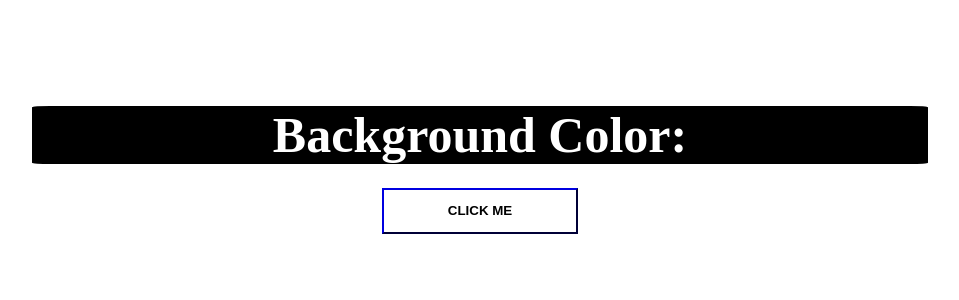
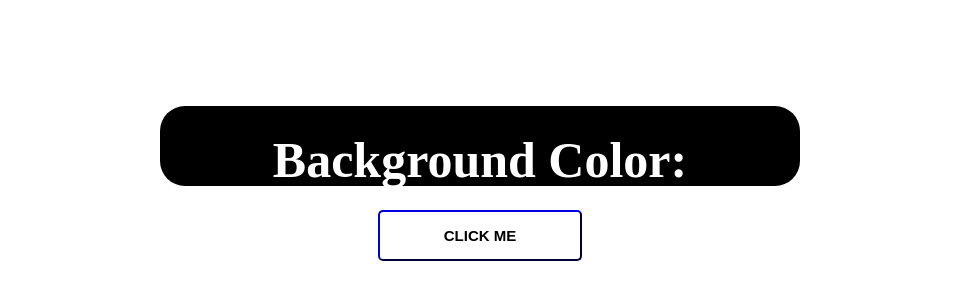
Before and after one commit to JaredStephens/color_flipper, a plain HTML site: page index.html in a window 1280 px wide. Shown: the part 214-514 px from the top of the page, without its empty margins (160-1119 px from the left). Drawn offline with Linux system fonts and the light colour scheme.

Commit message:
style changes, adding button animations

```diff
--- a/styles.css
+++ b/styles.css
@@ -12,11 +12,13 @@ h1 {
 	font-size: 50px;
 	background-color: black;
 	color: white;
-	width: 70%;
+	width: 50%;
+	height: 10vh;
 	display: block;
 	margin-left: auto;
 	margin-right: auto;
-	border-radius: 2%;
+	border-radius: 25px;
+	padding: 0.5em 0%;
 }
 button {
 	padding: 1em 5%;
@@ -25,4 +27,10 @@ button {
 	background-color: transparent;
 	cursor: pointer;
 	font-weight: bold;
+	font-size: 15px;
+	border-radius: 5px;
+	transition: transform 250ms;
 }
+button:hover {
+	transform: scale(1.1);
+}
```
